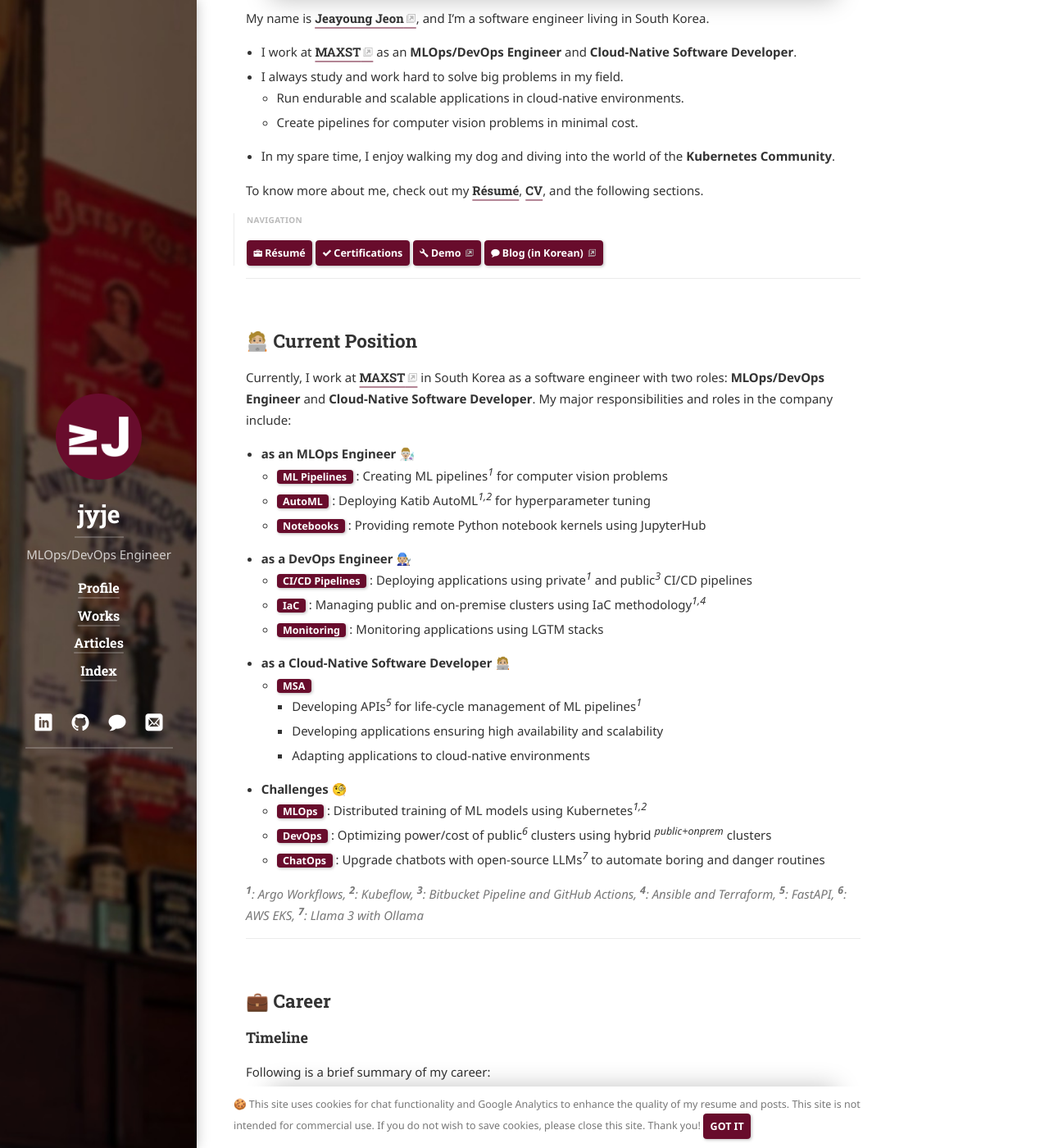
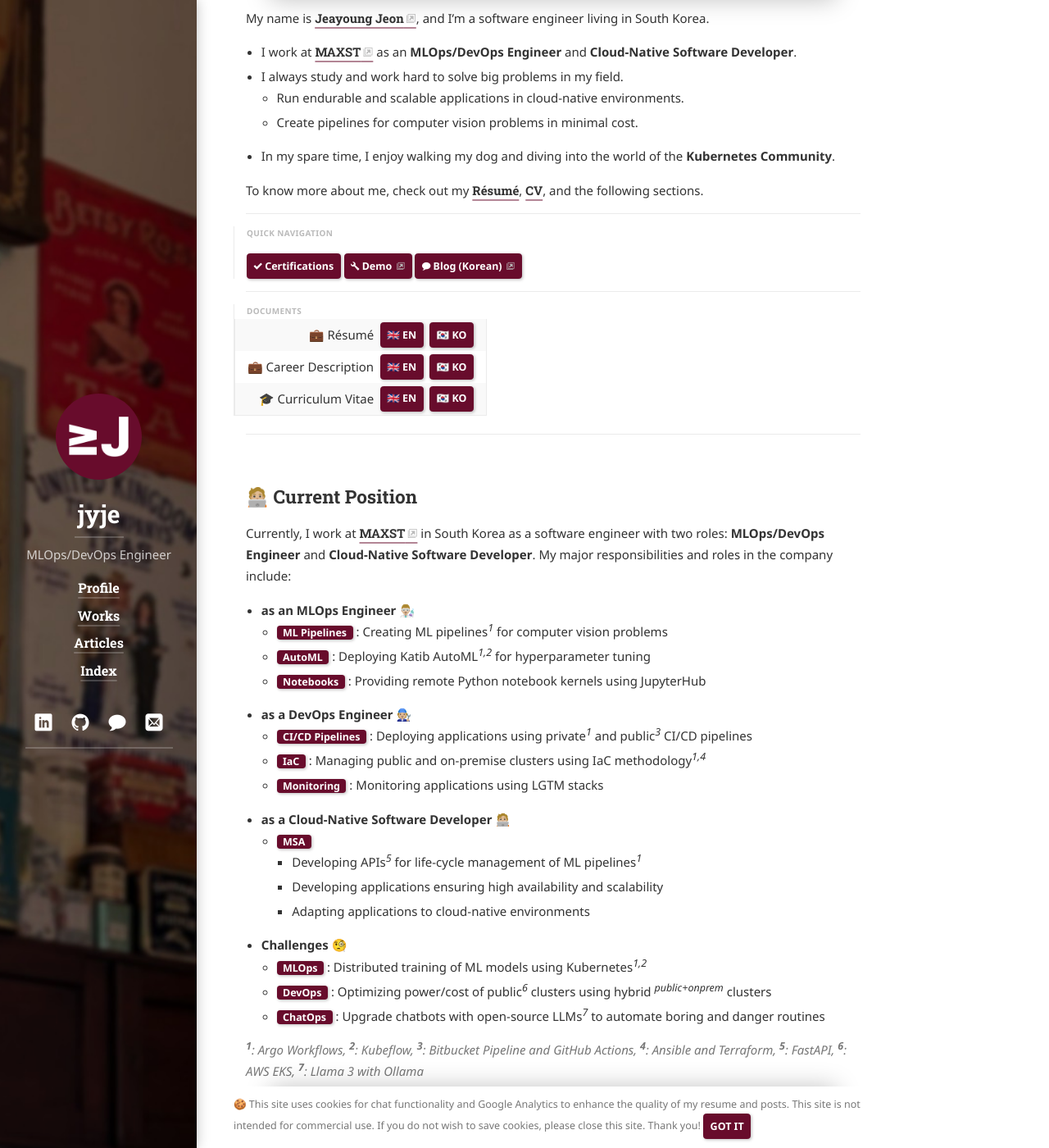
Before and after one commit to jyje/portfolio, a Jekyll site: the page built from profile/index.md, in a window 1280 px wide and 1400 px high, scrolled down 273 px. Shown: the whole window at 82% size. Built offline with Jekyll 4.4.1, drawn with Linux system fonts in a browser that asks for light colours; cached includes are drawn as plain includes; nearby versions of some CDN libraries; some web fonts are replaced; library files that are not in the unit come from our copies.

Commit message:
🔧 profile: set table for resume, cd, cv

```diff
--- a/profile/index.md
+++ b/profile/index.md
@@ -19,15 +19,9 @@
 
 To know more about me, check out my [Résumé]{:.heading.flip-title}, [CV]{:.heading.flip-title}, and the following sections.
 
+---
+
 <div class="screen-only">
-  <a href="/profile/resume" class="btn btn-sm btn-primary mt1">
-    <small class="icon-briefcase"></small>
-    Résumé
-  </a>
-  <!-- <a href="/profile/cv" class="btn btn-sm btn-primary mt1">
-    <small class="icon-scholar"></small>
-    CV
-  </a> -->
   <a href="/certifications" class="btn btn-sm btn-primary mt1">
     <small class="icon-checkmark"></small>
     Certifications
@@ -38,10 +32,42 @@
   </a>
   <a href="https://blog.jyje.live" class="btn btn-sm btn-primary mt1">
     <small class="icon-bubble"></small>
-    Blog (in Korean)
+    Blog (Korean)
   </a>
 </div>
-{:.note title="Navigation"}
+{:.note title="Quick Navigation"}
+
+---
+
+<div class="screen-only">
+<table>
+  <style>
+    table:not(.rouge-table) td {
+      margin: 0px;
+      padding: 0.25rem 0.25rem;
+    }
+    .right-align {
+      text-align: right;
+    }
+  </style>
+  <tr>
+    <td class="right-align">💼 Résumé</td>
+    <td><a href="/profile/resume" class="btn btn-sm btn-primary">🇬🇧 EN</a></td>
+    <td><a href="/profile/resume-ko" class="btn btn-sm btn-primary">🇰🇷 KO</a></td>
+  </tr>
+  <tr>
+    <td class="right-align">💼 Career Description</td>
+    <td><a href="/profile/cd" class="btn btn-sm btn-primary">🇬🇧 EN</a></td>
+    <td><a href="/profile/cd-ko" class="btn btn-sm btn-primary">🇰🇷 KO</a></td>
+  </tr>
+  <tr>
+    <td class="right-align">🎓 Curriculum Vitae</td>
+    <td><a href="/profile/cv" class="btn btn-sm btn-primary">🇬🇧 EN</a></td>
+    <td><a href="/profile/cv-ko" class="btn btn-sm btn-primary">🇰🇷 KO</a></td>
+  </tr>
+</table>
+</div>
+{:.note title="Documents"}
 
 ---
 
```
